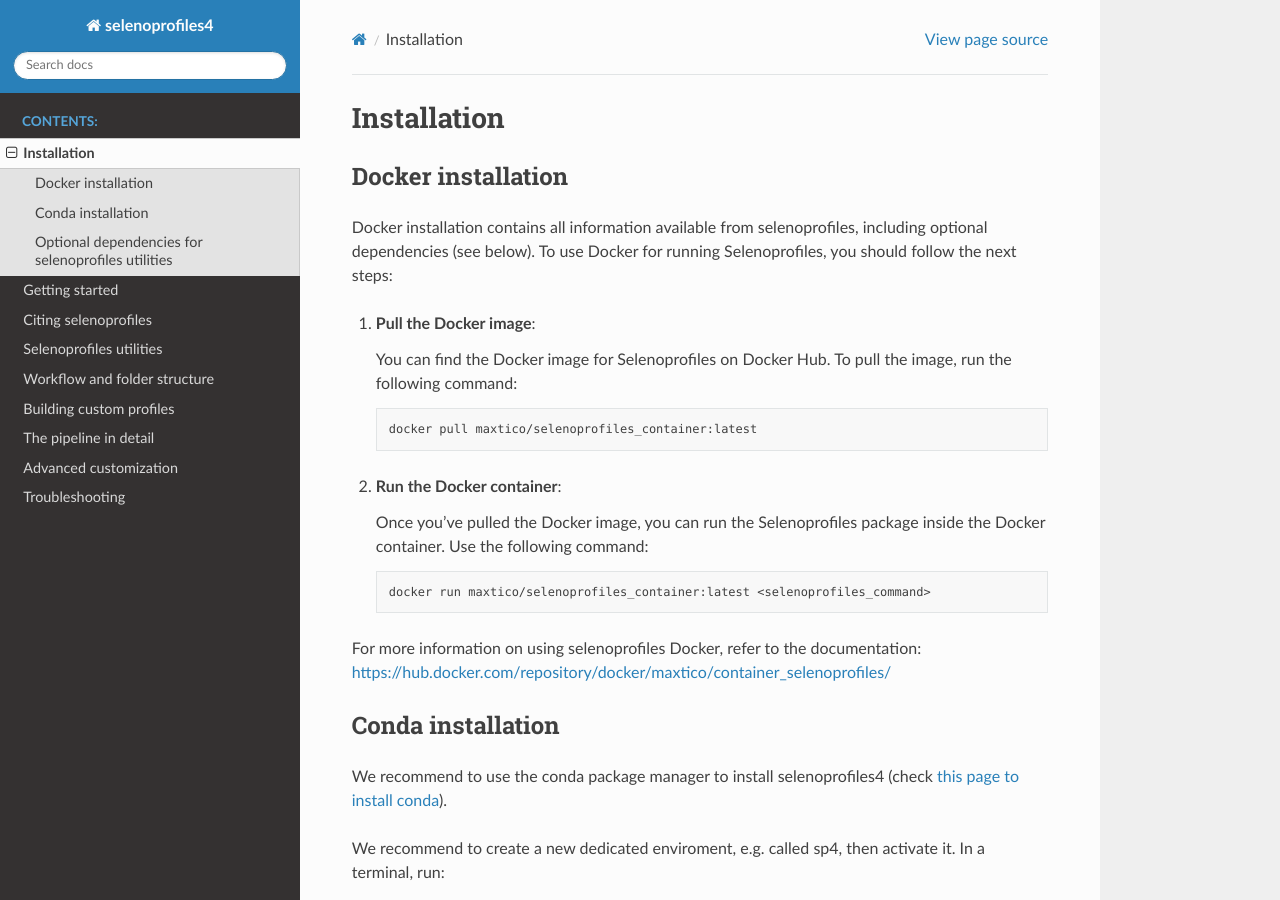
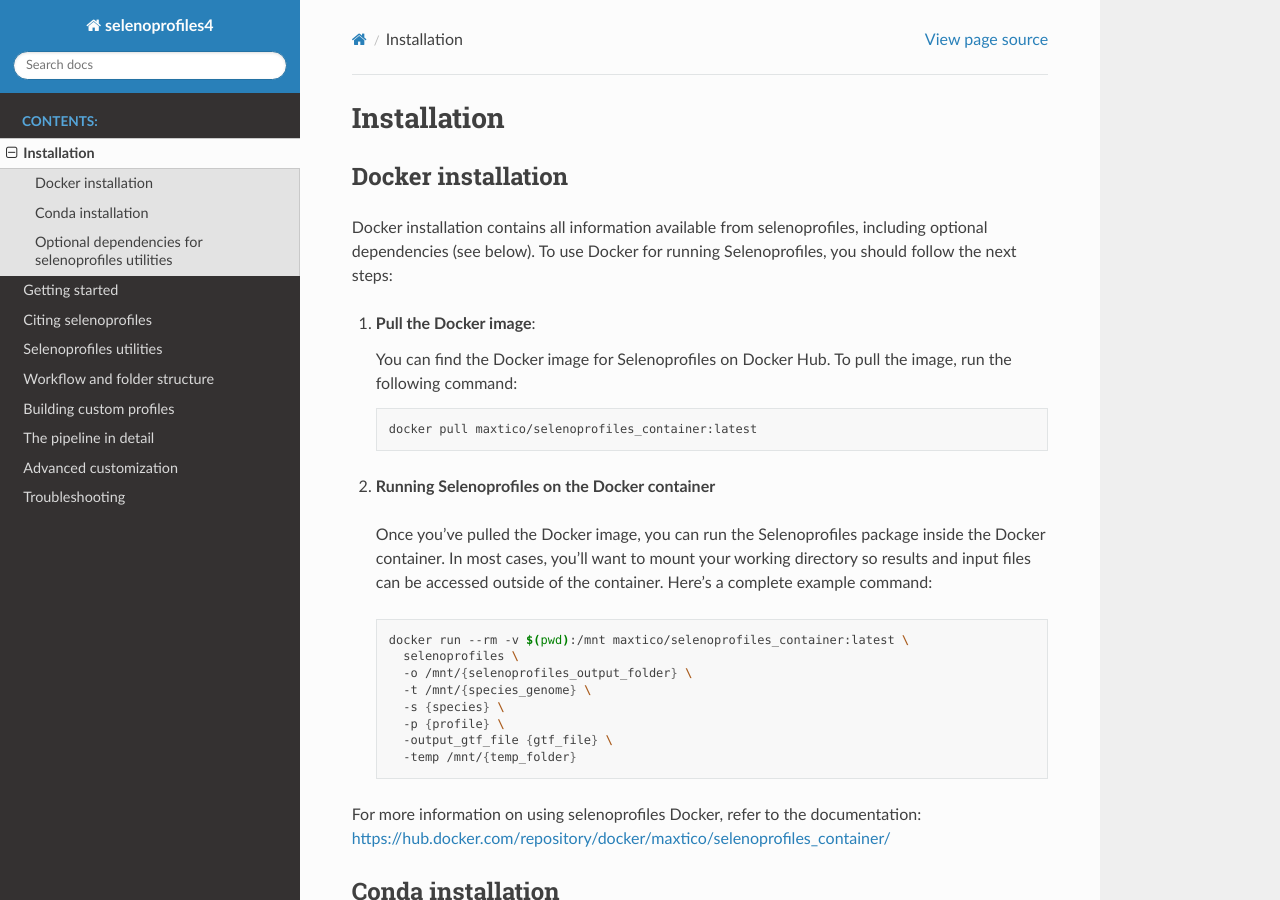
Before and after one commit to marco-mariotti/selenoprofiles4, a Sphinx documentation site: the page built from docs/installation.rst, in a window 1280 px wide and 900 px high. Built offline with Sphinx 7.4.7 and the Read the Docs theme 3.1.0, drawn with Linux system fonts in a browser that asks for light colours.

Commit message:
Installation solved
Updated installation guide to correctly use the Docker image

```diff
--- a/docs/installation.rst
+++ b/docs/installation.rst
@@ -14,16 +14,25 @@
 
       docker pull maxtico/selenoprofiles_container:latest
 
-2. **Run the Docker container**:
+2. **Running Selenoprofiles on the Docker container**
 
-   Once you've pulled the Docker image, you can run the Selenoprofiles package inside the Docker container. Use the following command:
+  Once you've pulled the Docker image, you can run the Selenoprofiles package inside the Docker container.
+  In most cases, you’ll want to mount your working directory so results and input files can be accessed outside of the container. Here’s a complete example command:
 
-   .. code-block:: bash
+  .. code-block:: bash
 
-      docker run maxtico/selenoprofiles_container:latest <selenoprofiles_command>
+    docker run --rm -v $(pwd):/mnt maxtico/selenoprofiles_container:latest \
+      selenoprofiles \
+      -o /mnt/{selenoprofiles_output_folder} \
+      -t /mnt/{species_genome} \
+      -s {species} \
+      -p {profile} \
+      -output_gtf_file {gtf_file} \
+      -temp /mnt/{temp_folder}
+
 
 For more information on using selenoprofiles Docker, refer to the documentation:
-https://hub.docker.com/repository/docker/maxtico/container_selenoprofiles/
+https://hub.docker.com/repository/docker/maxtico/selenoprofiles_container/
 
 Conda installation
 ------------------
--- a/setup.cfg
+++ b/setup.cfg
@@ -32,7 +32,7 @@
 
 [options.extras_require]
 addons =
-  pyranges1[all]
+  pyranges1[all]==1.0.3
   pyfaidx
   ncbi-db
   pyaln
--- a/src/selenoprofiles4/_version.py
+++ b/src/selenoprofiles4/_version.py
@@ -1 +1 @@
-__version__="4.5.3"
+__version__="4.5.4"
```
